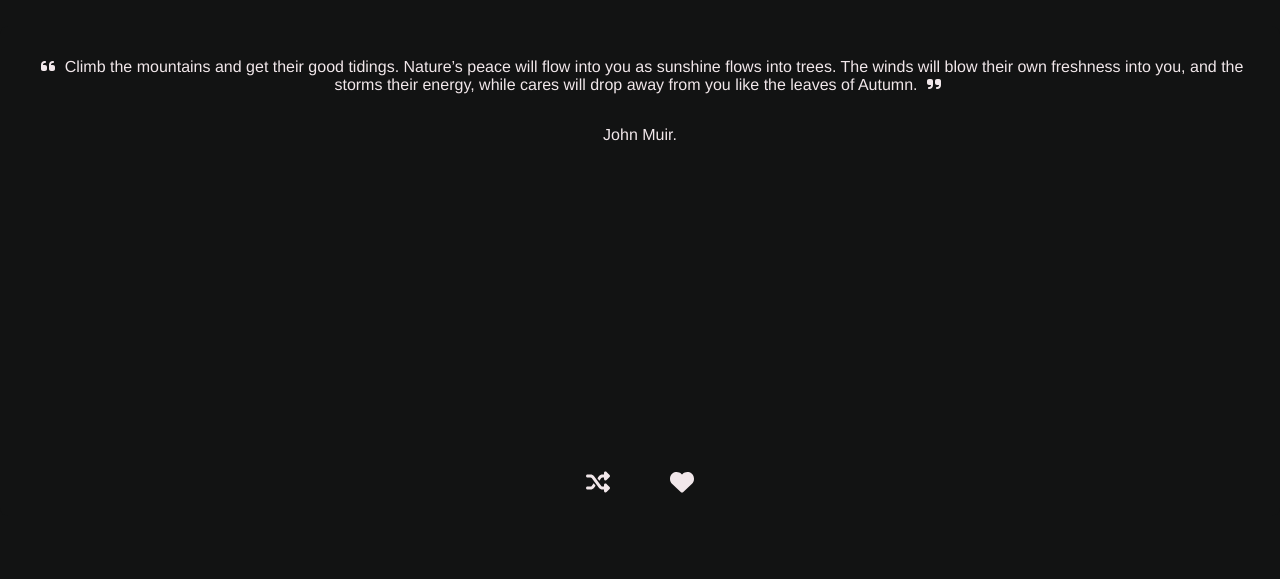
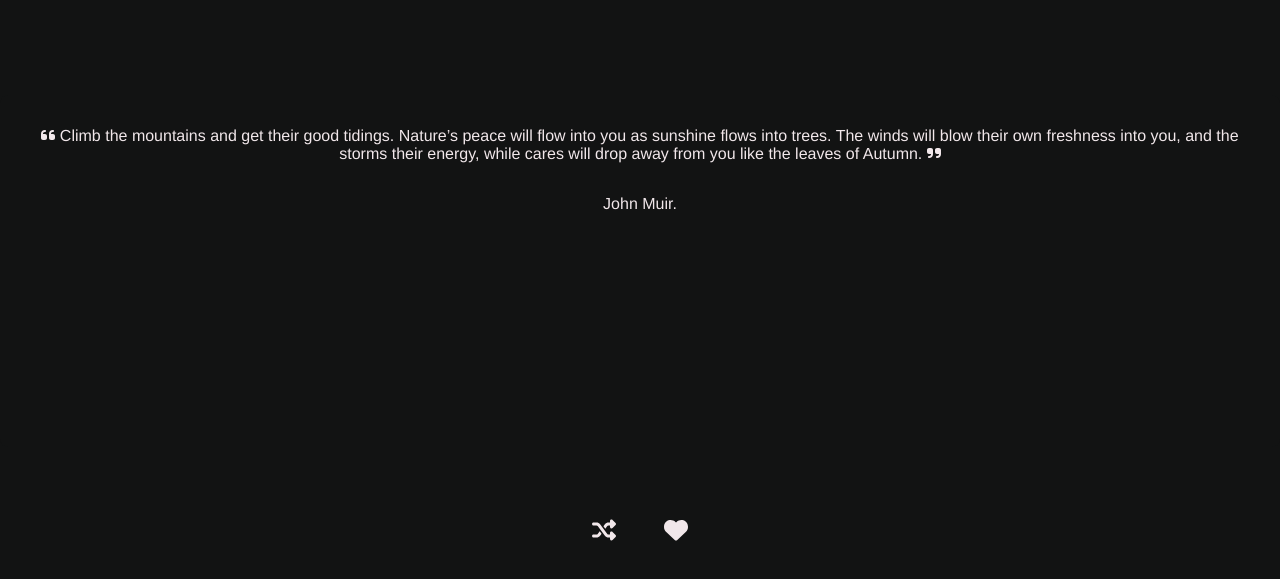
Before and after one commit to TamaImoisili/quotes_app, a React (Create React App) app in the folder client/: page / in a window 1280 px wide. Shown: the part 129-708 px from the top of the page. Built offline with nearby package versions, Linux system fonts and the light colour scheme.

Commit message:
removing buttons from quote container

```diff
--- a/client/src/App.js
+++ b/client/src/App.js
@@ -1,13 +1,17 @@
 import './App.css';
 import QuoteContainer from './Components/QuoteContainer';
+import NewQuoteButton from './Components/NewQuoteButton';
+import FavouritesButton from './Components/FavouritesButton';
 
 function App() {
   const staticQuote = { text:'Climb the mountains and get their good tidings. Nature’s peace will flow into you as sunshine flows into trees. The winds will blow their own freshness into you, and the storms their energy, while cares will drop away from you like the leaves of Autumn.' }
   const staticAuthor = {text: 'John Muir'};
-  //
+  //<QuoteContainer quote={staticQuote} author={staticAuthor.text} />
   return (
     <div className="App">
-      <QuoteContainer quote={staticQuote} author={staticAuthor.text} />
+    <QuoteContainer quote={staticQuote} author={staticAuthor.text} />
+      <NewQuoteButton/>
+      <FavouritesButton/>
     </div>
   );
 }
--- a/client/src/Components/QuoteContainer.js
+++ b/client/src/Components/QuoteContainer.js
@@ -1,7 +1,5 @@
 import React from 'react';
 import '../Styles/QuoteContainer.css';
-import NewQuoteButton from './NewQuoteButton';
-import FavouritesButton from './FavouritesButton';
 import { faQuoteLeft } from '@fortawesome/free-solid-svg-icons';
 import { faQuoteRight } from '@fortawesome/free-solid-svg-icons';
 import { FontAwesomeIcon } from '@fortawesome/react-fontawesome';
@@ -16,8 +14,6 @@ function QuoteContainer({ quote, author }) {
           <i className="fa-quote-right"> <FontAwesomeIcon icon={faQuoteRight} /></i>
        </p>
       {author && <p className="QuoteAuthor">{author}.</p>}
-      <NewQuoteButton/>
-      <FavouritesButton/>
     </div>
   );
 }
--- a/client/src/Styles/FavouritesButton.css
+++ b/client/src/Styles/FavouritesButton.css
@@ -8,7 +8,9 @@
     height: 1.5em; /* Adjust the height as needed */
     padding: 5px 5px; /* Adjust the padding as needed */
     font-size:1.5em;
-    margin-left: 1em;
+    margin-left: 3em;
+    position: absolute;
+    top: 26.7em;
     transition: background-color 0.5s;
 }
 .FavouritesButton:hover {
--- a/client/src/Styles/NewQuoteButton.css
+++ b/client/src/Styles/NewQuoteButton.css
@@ -8,7 +8,9 @@
     height: 1.5em; /* Adjust the height as needed */
     padding: 5px 5px; /* Adjust the padding as needed */
     font-size:1.5em;
-    margin-right: 1em;
+    margin-right: 3em;
+    position: absolute;
+    top: 26.7em;
     transition: background-color 0.5s;
 }
 .NewQuoteButton:hover {
--- a/client/src/Styles/QuoteContainer.css
+++ b/client/src/Styles/QuoteContainer.css
@@ -5,7 +5,7 @@
     text-align: center;
     word-wrap: break-word;
     width: auto;   /* Adjusted to 'auto' for dynamic width */
-    height: auto;
+    height: 20em;
     padding: 1em;
 }
 .QuoteText {
@@ -13,7 +13,7 @@
     font-size: 1em;
     margin-bottom: 2em;
     color: #f1e7ea;/*'#E20D53'*/
-}
+}∂
 .QuoteText i{
     margin-right: 0.3em;
     margin-left: 0.3em;
```
